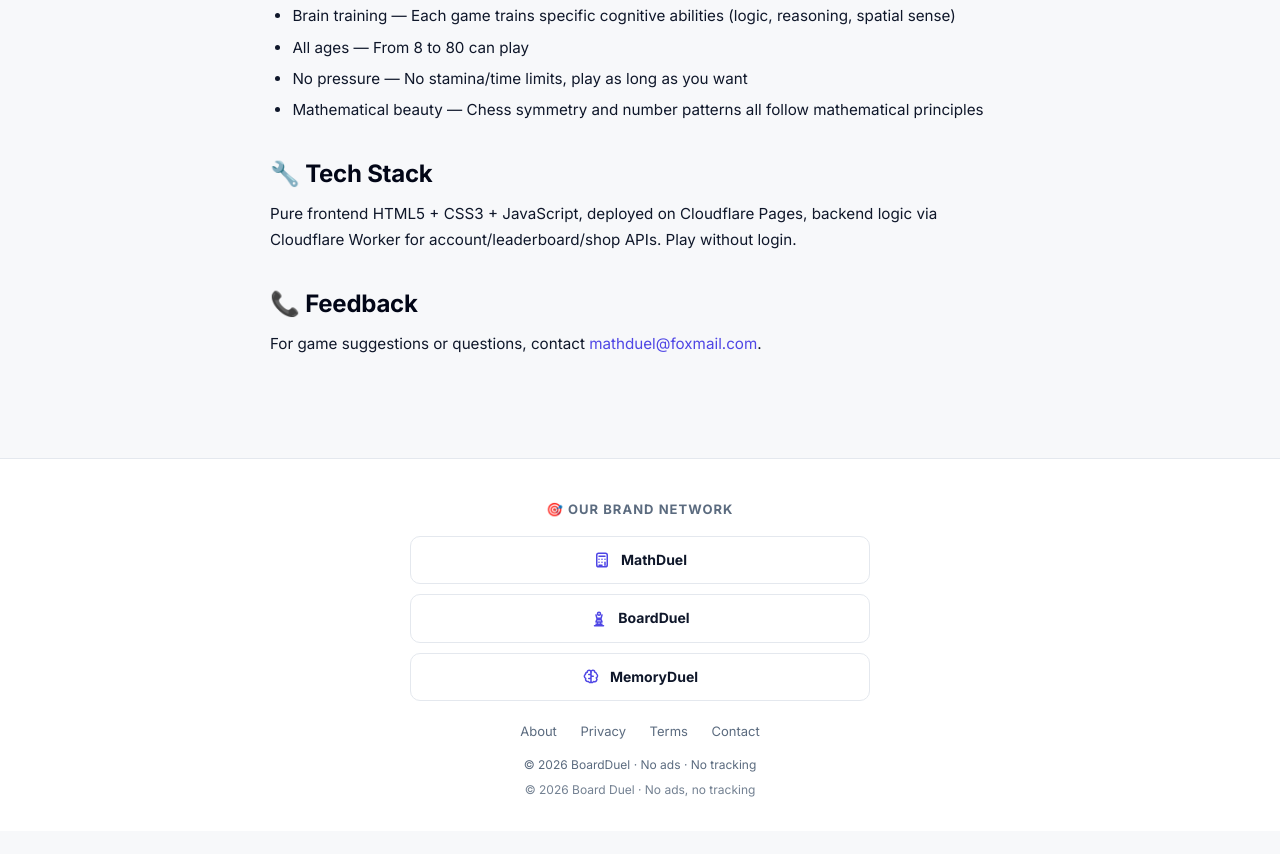
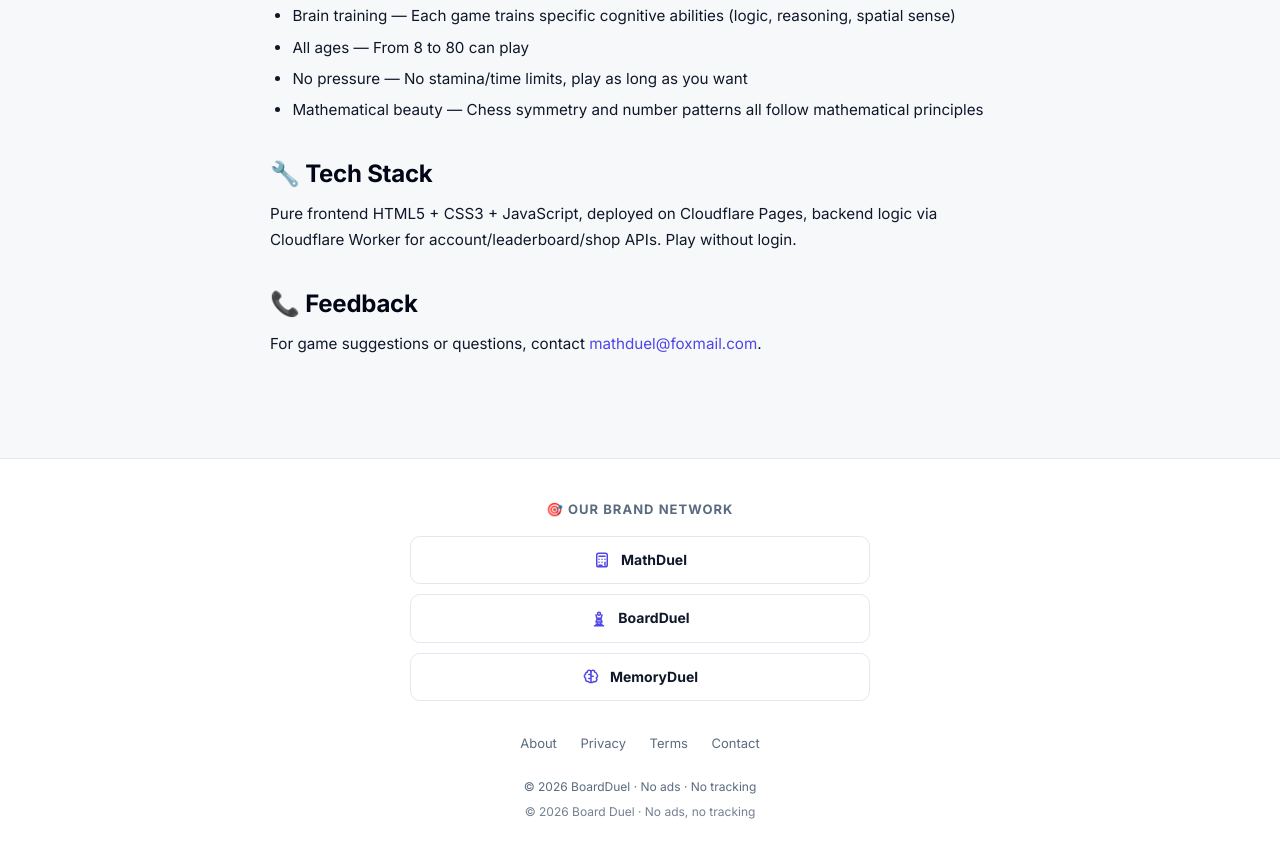
Before and after one commit to eyetoolkit/boardduel-web, a website: page public/about/index.html in a window 1280 px wide. Shown: the part 797-1651 px from the top of the page. Before the commit the page ends 1628 px from the top, so only its background shows below. Drawn offline with Linux system fonts and the light colour scheme; no server answers.

Commit message:
fix(ui): iOS 44pt 触摸目标兜底（页脚链接 + 侧栏 nav-item）
- brand-ds2.css 加 footer/.sites-footer/.sb-footer/.inv-footer a min-height:44px + inline-flex 居中 + touch-action
- chrome.css .nav-item 加 min-height:44px（侧栏游戏列表 h=41→44）
- 撞 brand-ds2 ?v=ds2-22→ds2-23 破除边缘/浏览器缓存

```diff
--- a/public/about/index.html
+++ b/public/about/index.html
@@ -40,7 +40,7 @@
     @media(max-width:640px){.nav-in .links{display:none}}
   </style>
   <link rel="stylesheet" href="/css/shared/tokens.css?v=p4fix2">
-  <link rel="stylesheet" href="/css/shared/brand-ds2.css?v=ds2-22">
+  <link rel="stylesheet" href="/css/shared/brand-ds2.css?v=ds2-23">
 <script src="/i18n/i18n.js?v=34"></script>
   <link rel="manifest" href="/manifest.zh.webmanifest">
 <meta name="apple-mobile-web-app-capable" content="yes">
--- a/public/css/shared/brand-ds2.css
+++ b/public/css/shared/brand-ds2.css
@@ -908,3 +908,16 @@ input, textarea, select, table, pre, code { max-width: 100%; box-sizing: border-
 @media (max-width: 720px) {
   .duel-section > .duel-wrap > .stats-grid { grid-template-columns: repeat(2, 1fr); gap: var(--s-3, 12px); }
 }
+
+/* ── P2 (2026-10-11): iOS 44pt 触摸目标兜底 ──
+   页脚/导航文字链接高度不足 44pt，移动端难点中。仅加最小高度与垂直居中，不改视觉布局。 */
+footer a,
+.site-footer a,
+.sites-footer a,
+.sb-footer a,
+.inv-footer a {
+  min-height: 44px;
+  display: inline-flex;
+  align-items: center;
+  touch-action: manipulation;
+}
--- a/src/styles/chrome.css
+++ b/src/styles/chrome.css
@@ -48,6 +48,7 @@ body.home-v2 .sb-nav { flex: 1; overflow-y: auto; padding-top: 10px; }
 body.home-v2 .sb-nav::-webkit-scrollbar { width: 0; }
 body.home-v2 .nav-item {
   display: flex; align-items: center; gap: 11px; padding: 9px 10px; border-radius: 10px;
+  min-height: 44px;
   color: var(--mute); font-size: .86rem; font-weight: 500; text-decoration: none; white-space: nowrap;
 }
 body.home-v2 .nav-item:hover { background: var(--ink3); color: var(--paper); }
```
Also changed, not shown: public/blog/board-games-vs-puzzle-games/index.html (+1 -1 lines), public/contact/index.html (+1 -1 lines), public/de/index.html (+1 -1 lines), public/en/index.html (+1 -1 lines), public/es/index.html (+1 -1 lines), public/fr/index.html (+1 -1 lines), public/ja/index.html (+1 -1 lines), public/membership/index.html (+1 -1 lines), public/privacy/index.html (+1 -1 lines), public/terms/index.html (+1 -1 lines), public/zh/index.html (+1 -1 lines).
